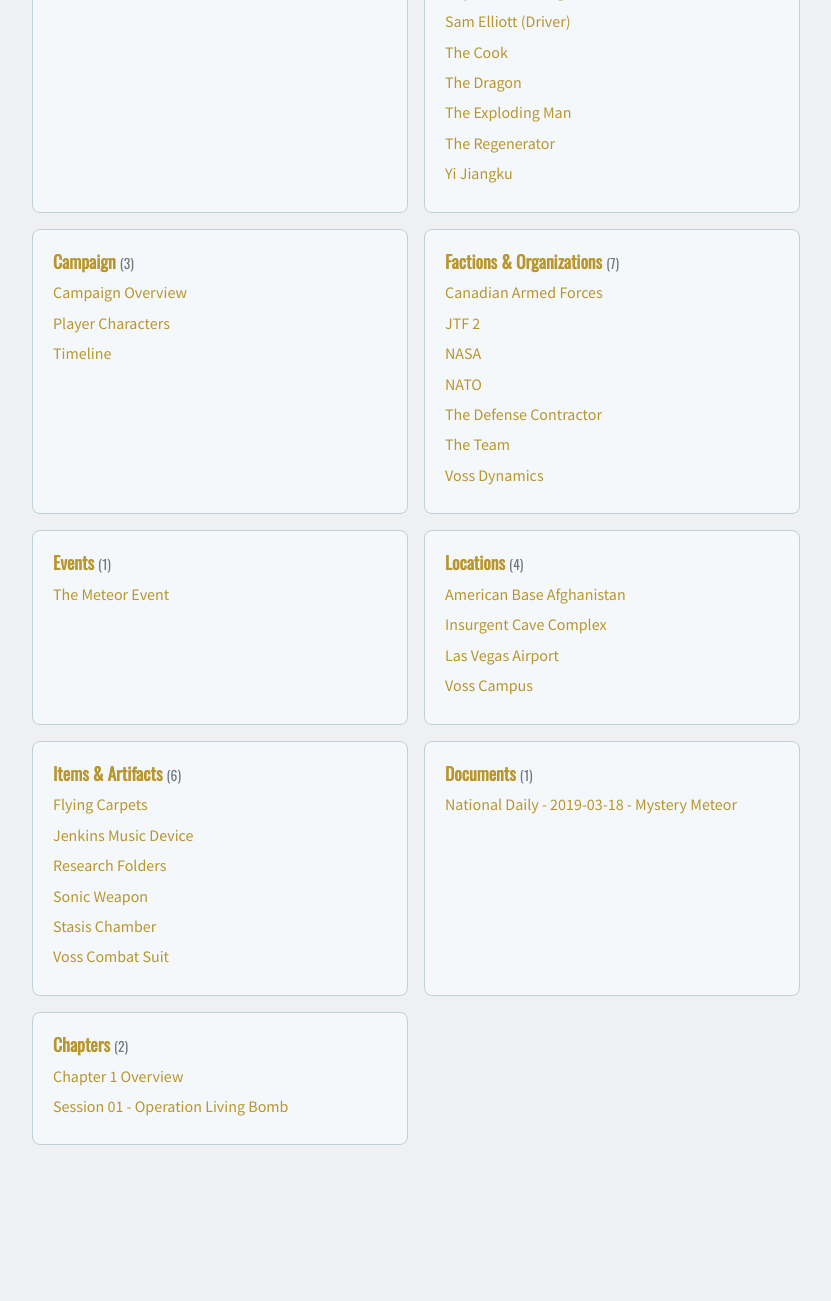
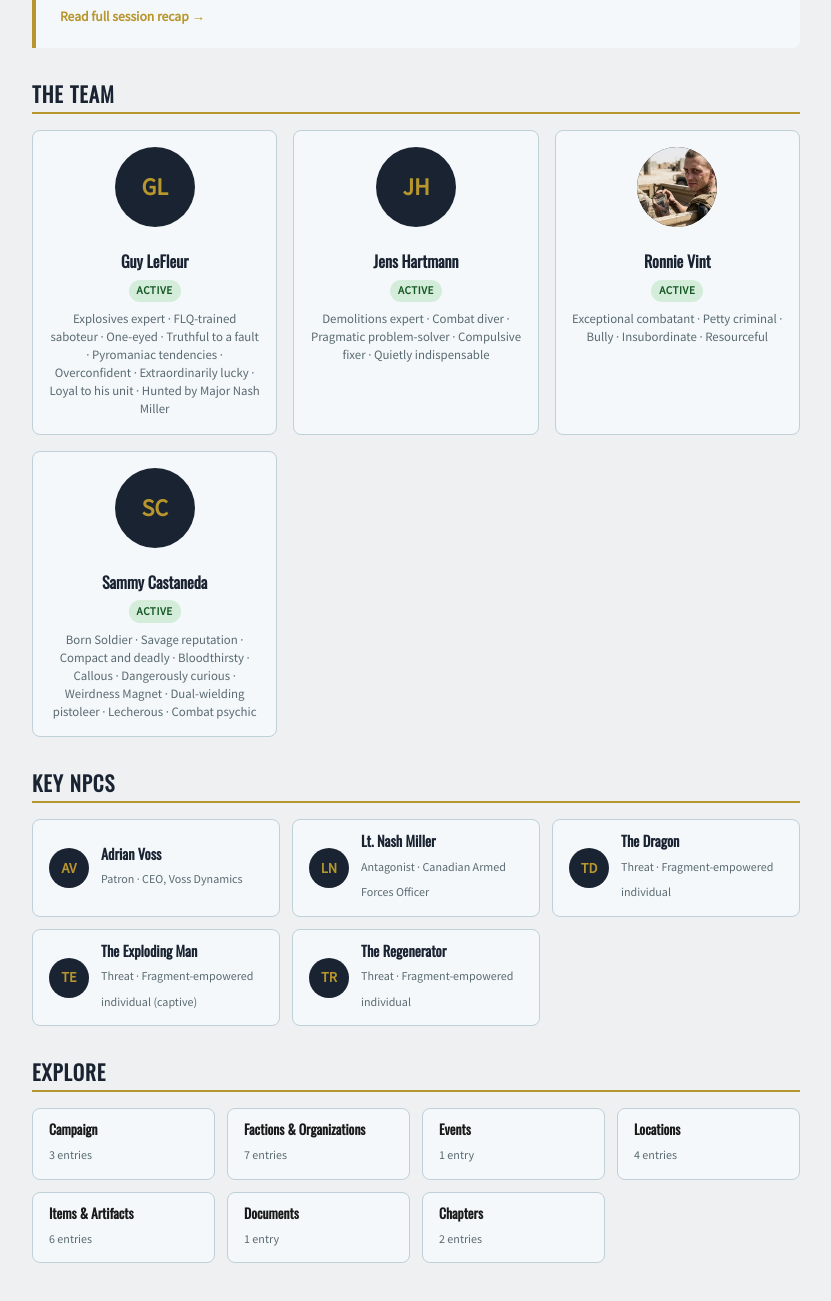
Before and after one commit to AntTheLimey/gurps-special-forces, a website: page docs/index.html in a window 1280 px wide. Shown: the part 803-2104 px from the top of the page, without its empty margins (224-1055 px from the left). Before the commit the page ends 2012 px from the top, so only its background shows below. Drawn offline with nearby package versions, Linux system fonts and the light colour scheme.

Commit message:
Rebuild site with dashboard landing page

```diff
--- a/docs/css/style.css
+++ b/docs/css/style.css
@@ -512,38 +512,191 @@
   margin-bottom: 1rem;
 }
 
-.nav-grid {
+.hero-dates {
+  display: flex;
+  justify-content: center;
+  gap: 2rem;
+  margin-top: 1rem;
+  font-size: 0.9rem;
+  opacity: 0.85;
+}
+.hero-dates .date-label {
+  display: block;
+  font-size: 0.7rem;
+  text-transform: uppercase;
+  letter-spacing: 0.08em;
+  color: var(--theme-accent, var(--accent));
+}
+
+/* ===== DASHBOARD: STORY SO FAR ===== */
+.recap {
+  background: var(--card-bg);
+  border-left: 4px solid var(--theme-accent, var(--accent));
+  padding: 1.25rem 1.5rem;
+  border-radius: 0 0.5rem 0.5rem 0;
+  font-size: 0.95rem;
+  line-height: 1.7;
+  color: var(--text);
+}
+.recap-link {
+  display: inline-block;
+  margin-top: 0.75rem;
+  color: var(--theme-accent, var(--accent));
+  font-weight: 600;
+  font-size: 0.85rem;
+}
+
+/* ===== DASHBOARD: PC ROSTER ===== */
+.pc-roster {
   display: grid;
-  grid-template-columns: 1fr;
+  grid-template-columns: repeat(auto-fill, minmax(13rem, 1fr));
   gap: 1rem;
-  margin-top: 1.5rem;
 }
-@media (min-width: 600px) {
-  .nav-grid {
-    grid-template-columns: 1fr 1fr;
-  }
-}
-.nav-card {
+.pc-card {
   background: var(--card-bg);
   border: 1px solid var(--border);
   border-radius: 0.5rem;
-  padding: 1.25rem;
+  padding: 1rem;
+  text-align: center;
 }
-.nav-card h3 {
-  margin: 0 0 0.5rem;
+.pc-card .pc-portrait {
+  width: 5rem;
+  height: 5rem;
+  border-radius: 50%;
+  background: var(--dark);
+  margin: 0 auto 0.75rem;
+  display: flex;
+  align-items: center;
+  justify-content: center;
+  color: var(--theme-accent, var(--accent));
+  font-weight: 700;
+  font-size: 1.5rem;
 }
-.nav-card .count {
-  font-weight: 400;
+.pc-card .pc-portrait img {
+  width: 100%;
+  height: 100%;
+  border-radius: 50%;
+  object-fit: cover;
+}
+.pc-card h3 {
+  font-size: 1rem;
+  margin-bottom: 0.25rem;
+}
+.pc-card h3 a {
+  color: var(--dark);
+}
+@media (prefers-color-scheme: dark) {
+  .pc-card h3 a { color: var(--white); }
+}
+.status-badge {
+  display: inline-block;
+  font-size: 0.7rem;
+  padding: 0.15rem 0.5rem;
+  border-radius: 1rem;
+  text-transform: uppercase;
+  font-weight: 600;
+  letter-spacing: 0.05em;
+  margin-bottom: 0.5rem;
+}
+.status-alive { background: #d4edda; color: #155724; }
+.status-kia { background: #f8d7da; color: #721c24; }
+.status-mia { background: #fff3cd; color: #856404; }
+.pc-traits {
+  font-size: 0.8rem;
+  color: var(--text-muted);
+  line-height: 1.4;
+}
+
+/* ===== DASHBOARD: KEY NPCs ===== */
+.npc-grid {
+  display: grid;
+  grid-template-columns: repeat(auto-fill, minmax(15rem, 1fr));
+  gap: 0.75rem;
+}
+.npc-card {
+  background: var(--card-bg);
+  border: 1px solid var(--border);
+  border-radius: 0.5rem;
+  padding: 0.75rem 1rem;
+  display: flex;
+  align-items: center;
+  gap: 0.75rem;
+}
+.npc-card .npc-icon {
+  width: 2.5rem;
+  height: 2.5rem;
+  border-radius: 50%;
+  background: var(--dark);
+  flex-shrink: 0;
+  display: flex;
+  align-items: center;
+  justify-content: center;
+  color: var(--theme-accent, var(--accent));
+  font-weight: 700;
+  font-size: 0.9rem;
+}
+.npc-card h4 {
+  font-size: 0.9rem;
+  margin-bottom: 0.1rem;
+}
+.npc-card h4 a {
+  color: var(--dark);
+}
+@media (prefers-color-scheme: dark) {
+  .npc-card h4 a { color: var(--white); }
+}
+.npc-role {
+  font-size: 0.75rem;
+  color: var(--text-muted);
+}
+
+/* ===== DASHBOARD: EXPLORE GRID ===== */
+.explore-grid {
+  display: grid;
+  grid-template-columns: repeat(auto-fill, minmax(10rem, 1fr));
+  gap: 0.75rem;
+}
+.explore-card {
+  background: var(--card-bg);
+  border: 1px solid var(--border);
+  border-radius: 0.5rem;
+  padding: 0.75rem 1rem;
+  text-decoration: none;
+  color: var(--text);
+  transition: border-color 0.15s;
+}
+.explore-card:hover {
+  border-color: var(--accent);
+  text-decoration: none;
+}
+.explore-card h4 {
   font-size: 0.85rem;
-  opacity: 0.6;
+  margin-bottom: 0.15rem;
 }
-.nav-card ul {
-  margin: 0;
-  list-style: none;
+.explore-card .count {
+  font-size: 0.75rem;
+  color: var(--text-muted);
 }
-.nav-card ul li {
-  margin-bottom: 0.3rem;
+
+/* ===== DASHBOARD: SECTION HEADINGS ===== */
+.dashboard-section {
+  margin: 2rem 0;
 }
+.dashboard-section h2 {
+  font-size: 1.3rem;
+  color: var(--dark);
+  border-bottom: 2px solid var(--theme-accent, var(--accent));
+  padding-bottom: 0.3rem;
+  margin-bottom: 1rem;
+  text-transform: uppercase;
+  letter-spacing: 0.05em;
+}
+@media (prefers-color-scheme: dark) {
+  .dashboard-section h2 {
+    color: var(--white);
+  }
+}
+
 
 /* ===== TIMELINE ===== */
 .timeline-table td:first-child {
--- a/docs/index.html
+++ b/docs/index.html
@@ -92,87 +92,105 @@
 <div class="hero">
   <img src="images/campaign-image.svg" alt="GURPS Special Forces" class="hero-image">
   <h1>GURPS Special Forces</h1>
+  <div class="hero-dates"><div><span class="date-label">Last Played</span>April 11, 2026</div><div><span class="date-label">In-Game Date</span>Spring 2019</div></div>
+</div>
+<div class="dashboard-section">
+  <h2>Story So Far</h2>
+  <div class="recap">
+    Three strangers converged on Las Vegas Airport in the spring of 2026. Ronnie Vint, a wiry British SAS trooper with a reputation for acquiring supplies through unconventional means, arrived first. Guy LeFleur, a scarred Québécois demolitions expert who drove south from Canada specifically to avoid airport security screening of his sensitive equipment, pulled up next. Sammy Castaneda, a compact American operator who introduced himself with a grin as &quot;the Savage,&quot; completed the trio. Their…
+    <br>
+    <a href="chapters/Chapter 1 - Living Bomb/Sessions/session-01-operation-living-bomb.html" class="recap-link">Read full session recap &rarr;</a>
+  </div>
+</div>
+<div class="dashboard-section">
+  <h2>The Team</h2>
+  <div class="pc-roster">
 
+<div class="pc-card">
+  <div class="pc-portrait">GL</div>
+  <h3><a href="characters/pcs/guy-lefleur.html">Guy LeFleur</a></h3>
+  <span class="status-badge status-alive">Active</span>
+  <div class="pc-traits">Explosives expert · FLQ-trained saboteur · One-eyed · Truthful to a fault · Pyromaniac tendencies · Overconfident · Extraordinarily lucky · Loyal to his unit · Hunted by Major Nash Miller</div>
 </div>
 
-<div class="nav-grid">
-
-<div class="nav-card">
-  <h3><a href="characters/pcs/index.html">Player Characters</a> <span class="count">(4)</span></h3>
-  <ul><li><a href="characters/pcs/guy-lefleur.html">Guy LeFleur</a></li>
-<li><a href="characters/pcs/jens-hartmann.html">Jens Hartmann</a></li>
-<li><a href="characters/pcs/ronnie-vint.html">Ronnie Vint</a></li>
-<li><a href="characters/pcs/sammy-castaneda.html">Sammy Castaneda</a></li></ul>
+<div class="pc-card">
+  <div class="pc-portrait">JH</div>
+  <h3><a href="characters/pcs/jens-hartmann.html">Jens Hartmann</a></h3>
+  <span class="status-badge status-alive">Active</span>
+  <div class="pc-traits">Demolitions expert · Combat diver · Pragmatic problem-solver · Compulsive fixer · Quietly indispensable</div>
 </div>
 
-<div class="nav-card">
-  <h3><a href="characters/npcs/index.html">NPCs</a> <span class="count">(13)</span></h3>
-  <ul><li><a href="characters/npcs/adrian-voss.html">Adrian Voss</a></li>
-<li><a href="characters/npcs/dave-crockett.html">Dave Crockett</a></li>
-<li><a href="characters/npcs/dr-elaine-porter.html">Dr. Elaine Porter</a></li>
-<li><a href="characters/npcs/jordan-hale.html">Jordan Hale</a></li>
-<li><a href="characters/npcs/lt-nash-miller.html">Lt. Nash Miller</a></li>
-<li><a href="characters/npcs/major-jenkins.html">Major Jenkins</a></li>
-<li><a href="characters/npcs/major-william-cage.html">Major William Cage</a></li>
-<li><a href="characters/npcs/sam-elliott-driver.html">Sam Elliott (Driver)</a></li>
-<li><a href="characters/npcs/the-cook.html">The Cook</a></li>
-<li><a href="characters/npcs/the-dragon.html">The Dragon</a></li>
-<li><a href="characters/npcs/the-exploding-man.html">The Exploding Man</a></li>
-<li><a href="characters/npcs/the-regenerator.html">The Regenerator</a></li>
-<li><a href="characters/npcs/yi-jiangku.html">Yi Jiangku</a></li></ul>
+<div class="pc-card">
+  <div class="pc-portrait"><img src="images/characters/ronnie-vint.jpg" alt="Ronnie Vint"></div>
+  <h3><a href="characters/pcs/ronnie-vint.html">Ronnie Vint</a></h3>
+  <span class="status-badge status-alive">Active</span>
+  <div class="pc-traits">Exceptional combatant · Petty criminal · Bully · Insubordinate · Resourceful</div>
 </div>
 
-<div class="nav-card">
-  <h3><a href="campaign/index.html">Campaign</a> <span class="count">(3)</span></h3>
-  <ul><li><a href="campaign/campaign-overview.html">Campaign Overview</a></li>
-<li><a href="campaign/player-characters.html">Player Characters</a></li>
-<li><a href="campaign/timeline.html">Timeline</a></li></ul>
+<div class="pc-card">
+  <div class="pc-portrait">SC</div>
+  <h3><a href="characters/pcs/sammy-castaneda.html">Sammy Castaneda</a></h3>
+  <span class="status-badge status-alive">Active</span>
+  <div class="pc-traits">Born Soldier · Savage reputation · Compact and deadly · Bloodthirsty · Callous · Dangerously curious · Weirdness Magnet · Dual-wielding pistoleer · Lecherous · Combat psychic</div>
+</div>
+  </div>
+</div>
+<div class="dashboard-section">
+  <h2>Key NPCs</h2>
+  <div class="npc-grid">
+
+<div class="npc-card">
+  <div class="npc-icon">AV</div>
+  <div class="npc-info">
+    <h4><a href="characters/npcs/adrian-voss.html">Adrian Voss</a></h4>
+    <span class="npc-role">Patron · CEO, Voss Dynamics</span>
+  </div>
 </div>
 
-<div class="nav-card">
-  <h3><a href="factions/index.html">Factions &amp; Organizations</a> <span class="count">(7)</span></h3>
-  <ul><li><a href="factions/canadian-armed-forces.html">Canadian Armed Forces</a></li>
-<li><a href="factions/jtf-2.html">JTF 2</a></li>
-<li><a href="factions/nasa.html">NASA</a></li>
-<li><a href="factions/nato.html">NATO</a></li>
-<li><a href="factions/the-defense-contractor.html">The Defense Contractor</a></li>
-<li><a href="factions/the-team.html">The Team</a></li>
-<li><a href="factions/voss-dynamics.html">Voss Dynamics</a></li></ul>
+<div class="npc-card">
+  <div class="npc-icon">LN</div>
+  <div class="npc-info">
+    <h4><a href="characters/npcs/lt-nash-miller.html">Lt. Nash Miller</a></h4>
+    <span class="npc-role">Antagonist · Canadian Armed Forces Officer</span>
+  </div>
 </div>
 
-<div class="nav-card">
-  <h3><a href="events/index.html">Events</a> <span class="count">(1)</span></h3>
-  <ul><li><a href="events/the-meteor-event.html">The Meteor Event</a></li></ul>
+<div class="npc-card">
+  <div class="npc-icon">TD</div>
+  <div class="npc-info">
+    <h4><a href="characters/npcs/the-dragon.html">The Dragon</a></h4>
+    <span class="npc-role">Threat · Fragment-empowered individual</span>
+  </div>
 </div>
 
-<div class="nav-card">
-  <h3><a href="locations/index.html">Locations</a> <span class="count">(4)</span></h3>
-  <ul><li><a href="locations/american-base-afghanistan.html">American Base Afghanistan</a></li>
-<li><a href="locations/insurgent-cave-complex.html">Insurgent Cave Complex</a></li>
-<li><a href="locations/las-vegas-airport.html">Las Vegas Airport</a></li>
-<li><a href="locations/voss-campus.html">Voss Campus</a></li></ul>
+<div class="npc-card">
+  <div class="npc-icon">TE</div>
+  <div class="npc-info">
+    <h4><a href="characters/npcs/the-exploding-man.html">The Exploding Man</a></h4>
+    <span class="npc-role">Threat · Fragment-empowered individual (captive)</span>
+  </div>
 </div>
 
-<div class="nav-card">
-  <h3><a href="items/index.html">Items &amp; Artifacts</a> <span class="count">(6)</span></h3>
-  <ul><li><a href="items/flying-carpets.html">Flying Carpets</a></li>
-<li><a href="items/jenkins-music-device.html">Jenkins Music Device</a></li>
-<li><a href="items/research-folders.html">Research Folders</a></li>
-<li><a href="items/sonic-weapon.html">Sonic Weapon</a></li>
-<li><a href="items/stasis-chamber.html">Stasis Chamber</a></li>
-<li><a href="items/voss-combat-suit.html">Voss Combat Suit</a></li></ul>
+<div class="npc-card">
+  <div class="npc-icon">TR</div>
+  <div class="npc-info">
+    <h4><a href="characters/npcs/the-regenerator.html">The Regenerator</a></h4>
+    <span class="npc-role">Threat · Fragment-empowered individual</span>
+  </div>
 </div>
-
-<div class="nav-card">
-  <h3><a href="documents/index.html">Documents</a> <span class="count">(1)</span></h3>
-  <ul><li><a href="documents/national-daily-2019-03-18-mystery-meteor.html">National Daily - 2019-03-18 - Mystery Meteor</a></li></ul>
+  </div>
 </div>
-
-<div class="nav-card">
-  <h3><a href="chapters/index.html">Chapters</a> <span class="count">(2)</span></h3>
-  <ul><li><a href="chapters/Chapter 1 - Living Bomb/chapter-1-overview.html">Chapter 1 Overview</a></li>
-<li><a href="chapters/Chapter 1 - Living Bomb/Sessions/session-01-operation-living-bomb.html">Session 01 - Operation Living Bomb</a></li></ul>
-</div>
+<div class="dashboard-section">
+  <h2>Explore</h2>
+  <div class="explore-grid">
+    <a href="campaign/index.html" class="explore-card"><h4>Campaign</h4><span class="count">3 entries</span></a>
+<a href="factions/index.html" class="explore-card"><h4>Factions &amp; Organizations</h4><span class="count">7 entries</span></a>
+<a href="events/index.html" class="explore-card"><h4>Events</h4><span class="count">1 entry</span></a>
+<a href="locations/index.html" class="explore-card"><h4>Locations</h4><span class="count">4 entries</span></a>
+<a href="items/index.html" class="explore-card"><h4>Items &amp; Artifacts</h4><span class="count">6 entries</span></a>
+<a href="documents/index.html" class="explore-card"><h4>Documents</h4><span class="count">1 entry</span></a>
+<a href="chapters/index.html" class="explore-card"><h4>Chapters</h4><span class="count">2 entries</span></a>
+  </div>
 </div>
 </main>
 
```
Also changed, not shown: docs/chapters/Chapter 1 - Living Bomb/Sessions/session-01-operation-living-bomb.html (+16 -15 lines), docs/factions/the-team.html (+2 -2 lines).
